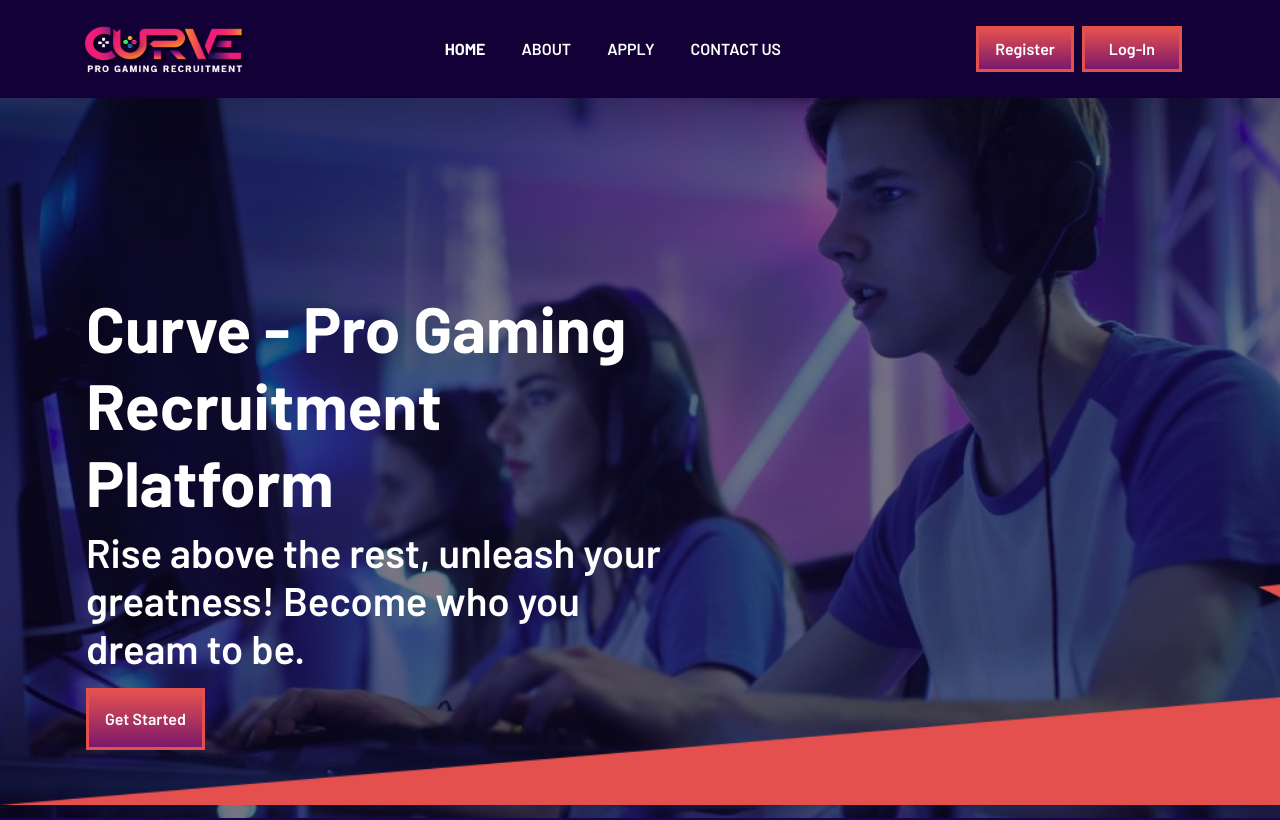
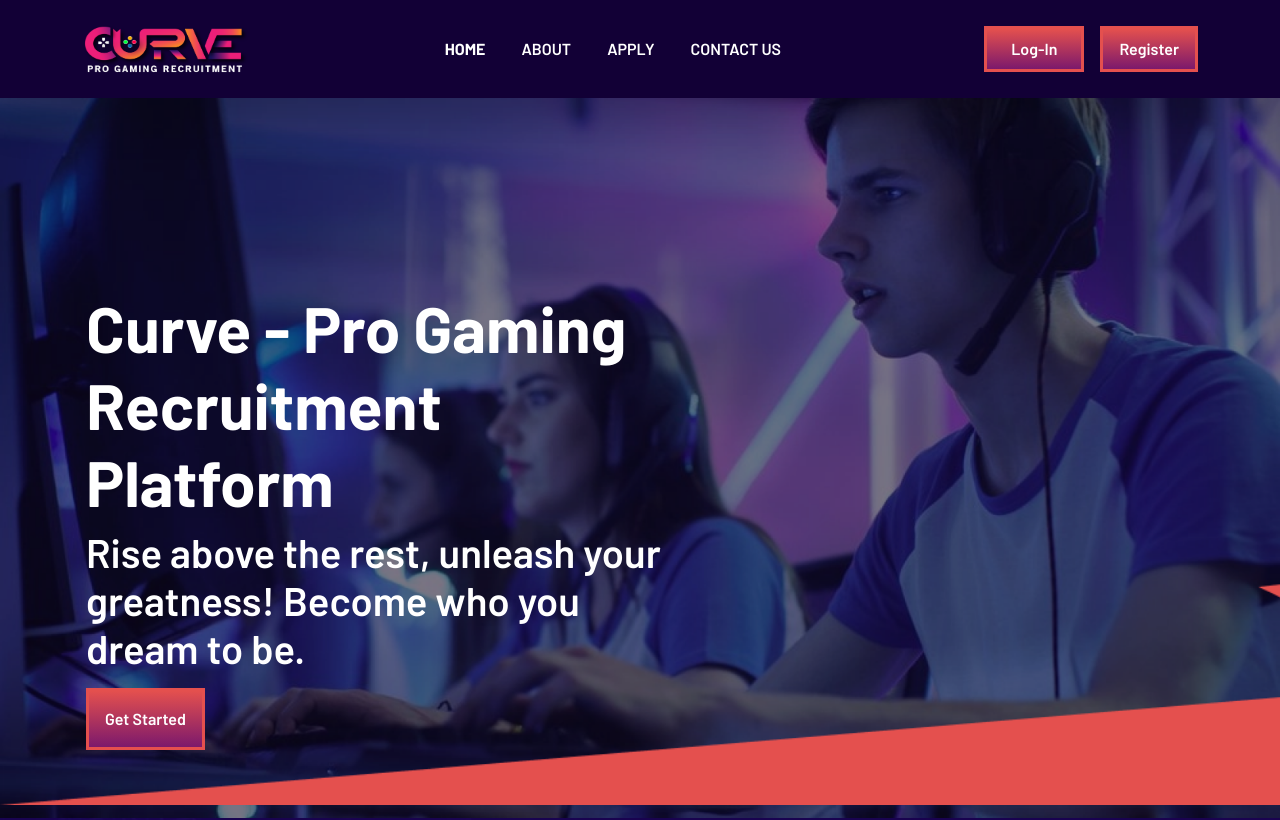
Before and after one commit to bppalomer/Capstone-Project, a React (Vite) app in the folder client/: page / in a window 1280 px wide. Shown: the top 820 px of the page. Built offline with nearby package versions, Linux system fonts and the light colour scheme.

Commit message:
Fixed the non functional log in button in navbar.

```diff
--- a/client/src/Pages/Navbar.jsx
+++ b/client/src/Pages/Navbar.jsx
@@ -76,6 +76,9 @@ const Navbar = () => {
                     find.pathname === "/Login" ? `fw-bold active` : ``
                   }`}
                 >
+                  <button className="navbar-btn ms-2 ps-4 pe-4 pt-2 pb-2 me-3" type="submit">
+                    <span>Log-In</span>
+                  </button>
                 </Link>
                 <Link
                   to="/Apply"
@@ -86,9 +89,7 @@ const Navbar = () => {
                   <button className="navbar-btn ps-3 pe-3 pt-2 pb-2" type="submit">
                     <span>Register</span>
                   </button>
-                <button className="navbar-btn ms-2 ps-4 pe-4 pt-2 pb-2 me-3" type="submit">
-                  <span>Log-In</span>
-                </button>
+
                 </Link>
               </div>
             </div>
```
Lines whose indentation alone changed are shown as unchanged.
